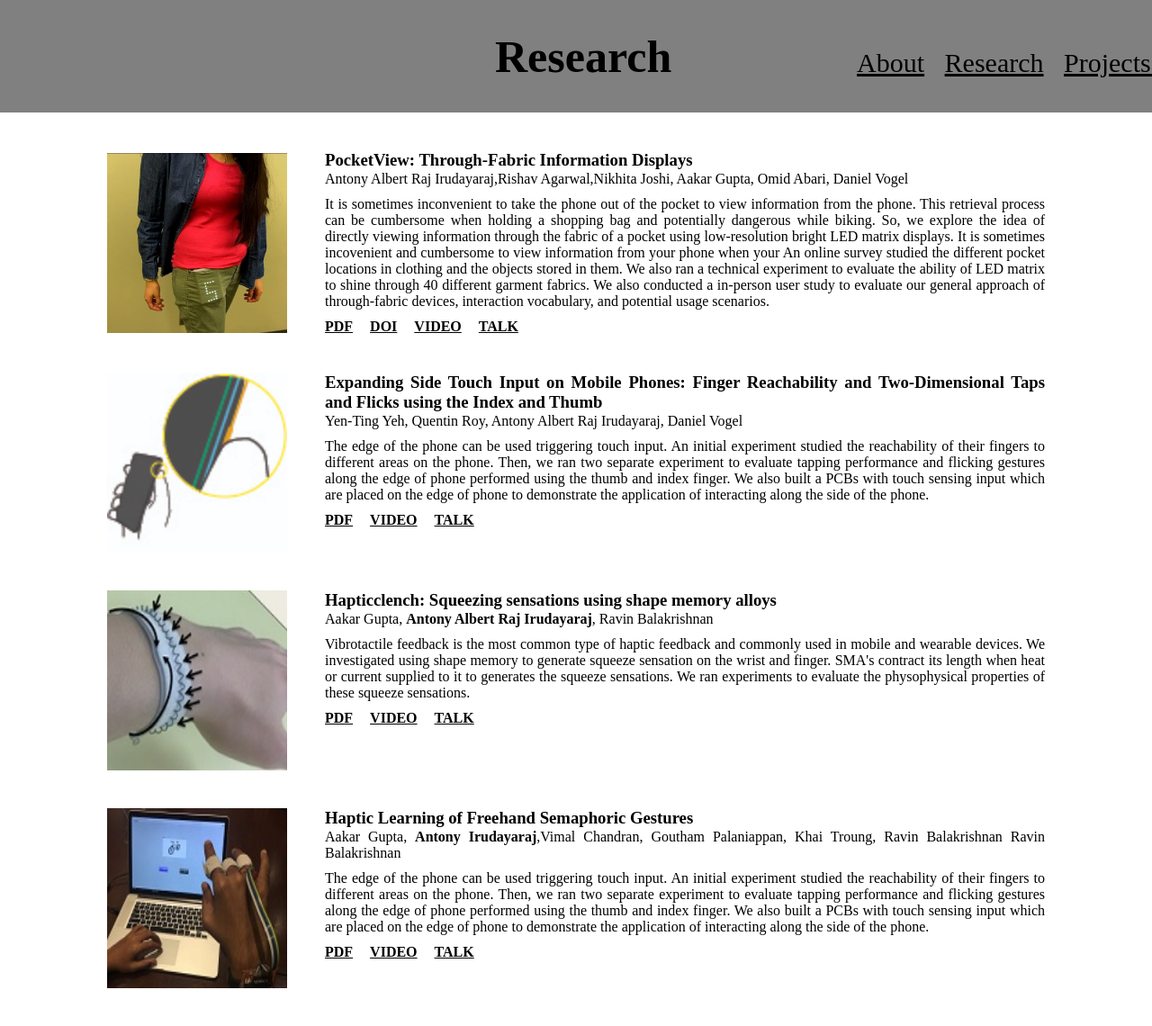
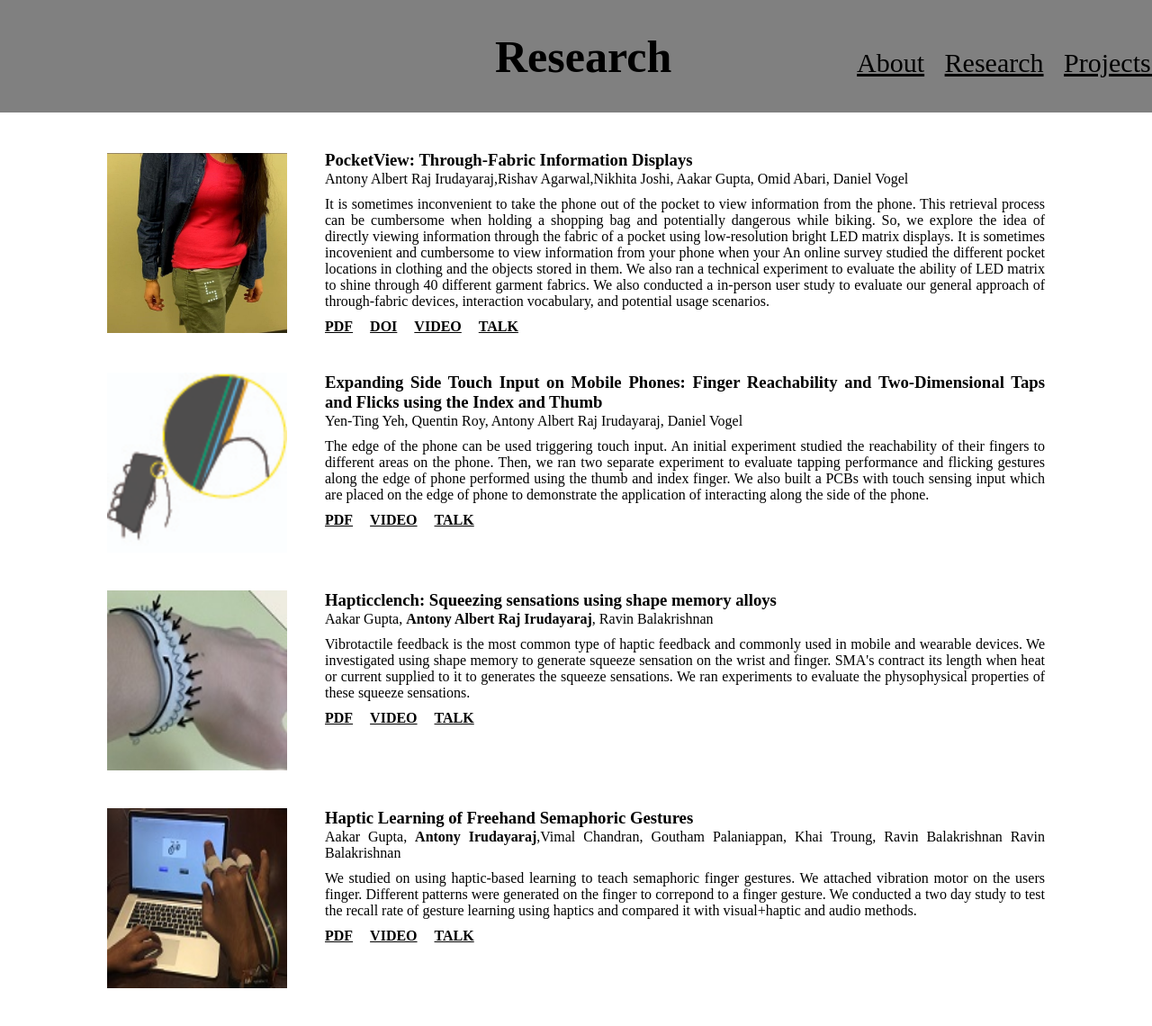
Before and after one commit to antonyalbertraj1994/website_antony, a Jekyll site: the page sample.html, which Jekyll copies as it is, in a window 1280 px wide. Shown: the whole page at 90% size. Built offline with Jekyll 4.4.1, drawn with Linux system fonts in a browser that asks for light colours.

Commit message:
Update sample.html

```diff
--- a/sample.html
+++ b/sample.html
@@ -181,9 +181,8 @@
 <tr>
     <td> <img src="/website_antony/assets/images/semaphoricgestures.jpg" width="200" height="200" align="center"> </td>
     <td align="justify" valign="top" style="word-wrap: break-word;width:800px"> <b><h3> Haptic Learning of Freehand Semaphoric Gestures </h3></b> <span class="br"> Aakar Gupta, <b> Antony Irudayaraj</b>,Vimal Chandran, Goutham Palaniappan, Khai Troung, Ravin Balakrishnan Ravin Balakrishnan </span>
-    <span class='br1'> The edge of the phone can be used triggering touch input. An initial experiment studied the reachability of their fingers to different areas on the phone. Then, we ran two separate
-	experiment to evaluate tapping performance and flicking gestures along the edge of phone performed using the thumb and index finger. We also built a PCBs with touch sensing input which are
-	placed on the edge of phone to demonstrate the application of interacting along the side of the phone.</span>
+    <span class='br1'>We studied on using haptic-based learning to teach semaphoric finger gestures. We attached vibration motor on the users finger. Different patterns were generated on the finger to
+	correpond to a finger gesture. We conducted a two day study to test the recall rate of gesture learning using haptics and compared it with visual+haptic and audio methods.</span>
 
 	<span class="br1">
 	<a href="https://antonyalbertraj1994.github.io/website_antony/assets/images/Resume_Antony.pdf"><b>PDF</b></a>
```
